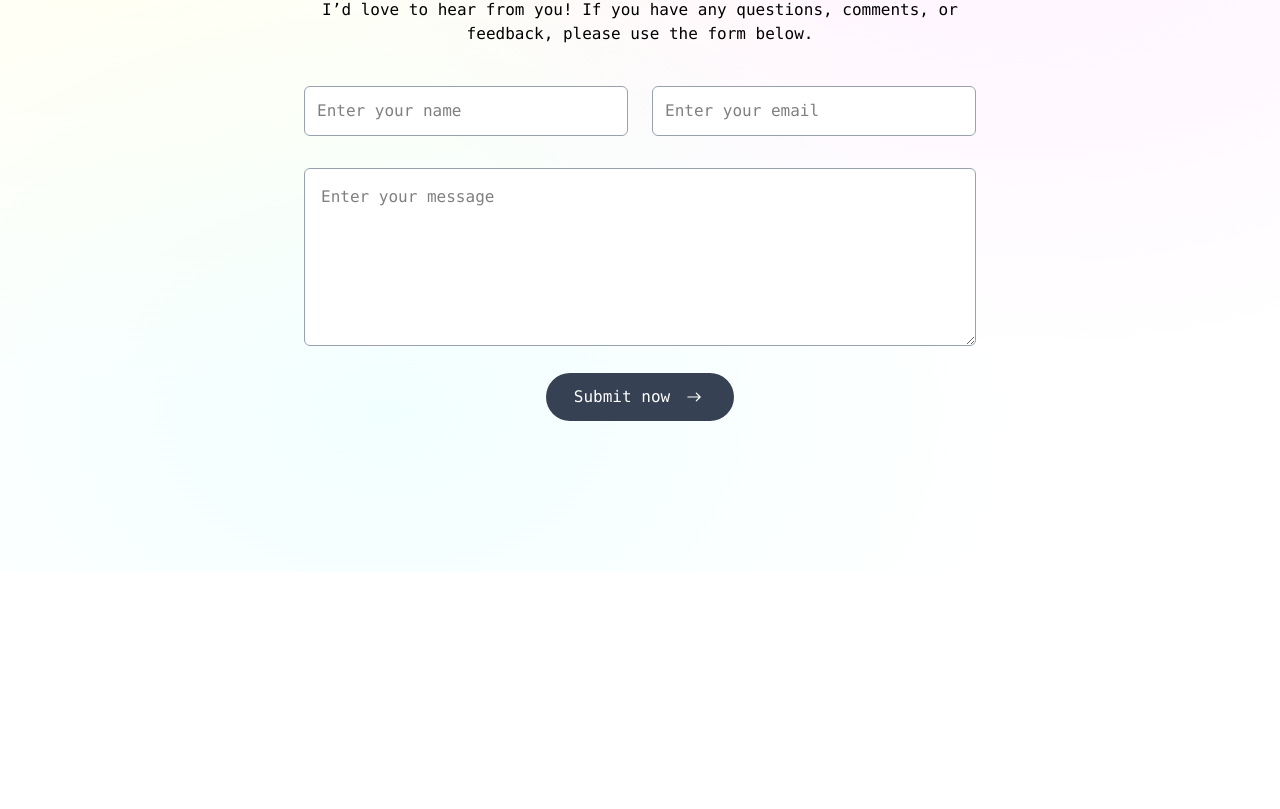
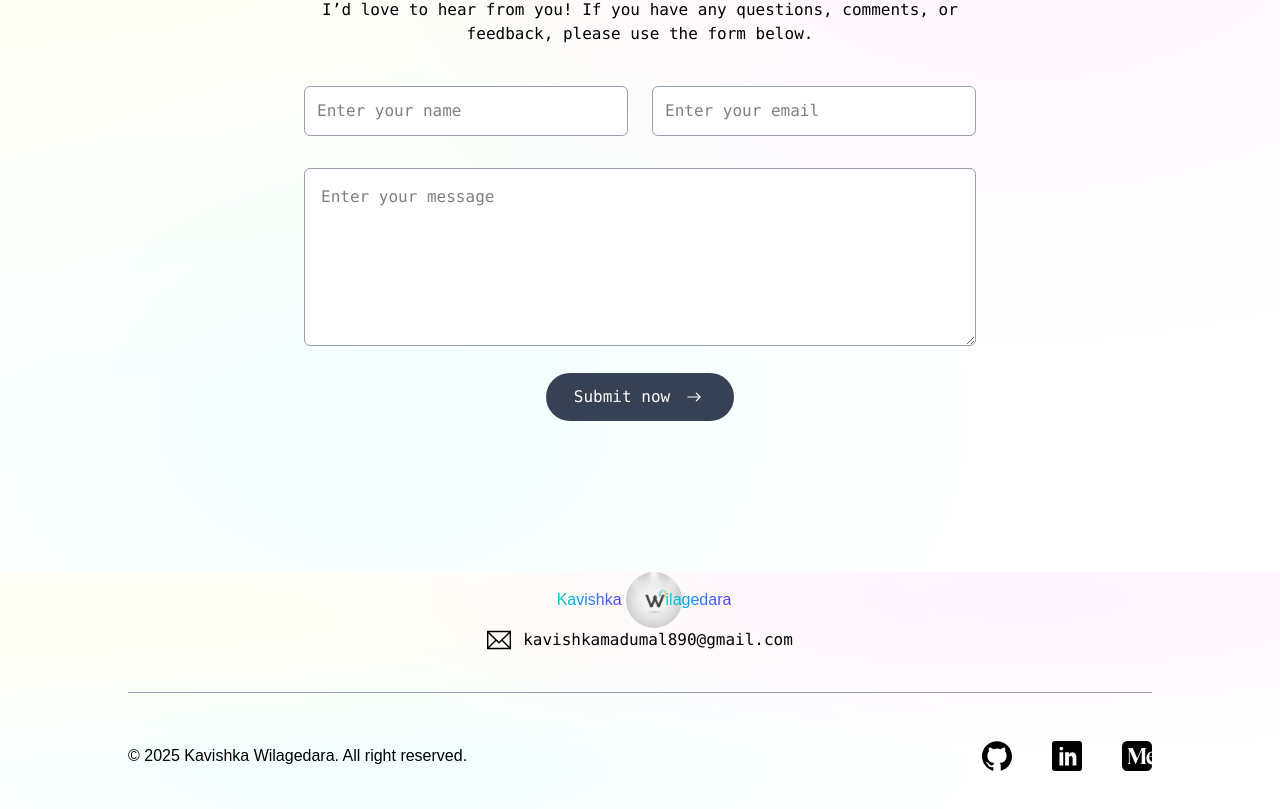
Before and after one commit to kavishka-wilagedara/my-portfolio, a React (Vite) app: page / in a window 1280 px wide. Shown: the part 3678-4487 px from the top of the page. Before the commit the page ends 4250 px from the top, so only its background shows below. Built offline with nearby package versions, Linux system fonts and the light colour scheme; no server answers.

Commit message:
add footer

```diff
--- a/src/App.jsx
+++ b/src/App.jsx
@@ -4,6 +4,7 @@ import Home from "./sections/Home";
 import About from "./sections/About";
 import Project from "./sections/Project";
 import Contact from "./sections/Contact";
+import Footer from "./components/Footer";
 
 function App() {
   return (
@@ -13,6 +14,7 @@ function App() {
       <About />
       <Project />
       <Contact />
+      <Footer />
     </div>
   );
 }
--- /dev/null
+++ b/src/components/Footer.jsx
@@ -0,0 +1,54 @@
+import React from "react";
+import Logo from "./Logo";
+import { TfiEmail } from "react-icons/tfi";
+import { ImGithub } from "react-icons/im";
+import { ImLinkedin } from "react-icons/im";
+import { SiMedium } from "react-icons/si";
+
+const Footer = () => {
+  return (
+    <div className="bg-rainbow">
+      <div className="text-center">
+        <Logo className="w-36 mx-auto" />
+      </div>
+      <div className="flex justify-center items-center gap-3 font-mono">
+        <TfiEmail size={24} />
+        kavishkamadumal890@gmail.com
+      </div>
+      <div className="text-center sm:flex items-center justify-between border-t border-gray-400 mx-[10%] mt-10 py-12">
+        <p>© 2025 Kavishka Wilagedara. All right reserved.</p>
+        <ul className="flex items-center gap-10 justify-center mt-4 sm:mt-0">
+          <li>
+            <a
+              href="https://github.com/kavishka-wilagedara"
+              target="_blank"
+              rel="noopener noreferrer"
+            >
+              <ImGithub size={30} />
+            </a>
+          </li>
+          <li>
+            <a
+              href="https://www.linkedin.com/in/kavishka-wilagedara-10779b344/"
+              target="_blank"
+              rel="noopener noreferrer"
+            >
+              <ImLinkedin size={30} />
+            </a>
+          </li>
+          <li>
+            <a
+              href="https://medium.com/@kavishkamadumal890"
+              target="_blank"
+              rel="noopener noreferrer"
+            >
+              <SiMedium size={30} />
+            </a>
+          </li>
+        </ul>
+      </div>
+    </div>
+  );
+};
+
+export default Footer;
```
Also changed, not shown: src/assets/club-master.png (deleted).
